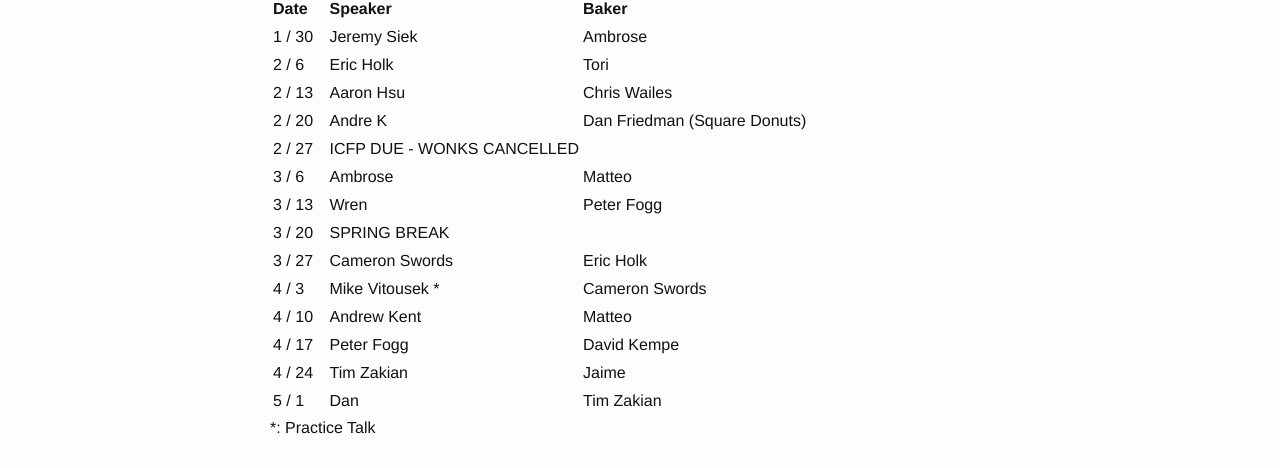
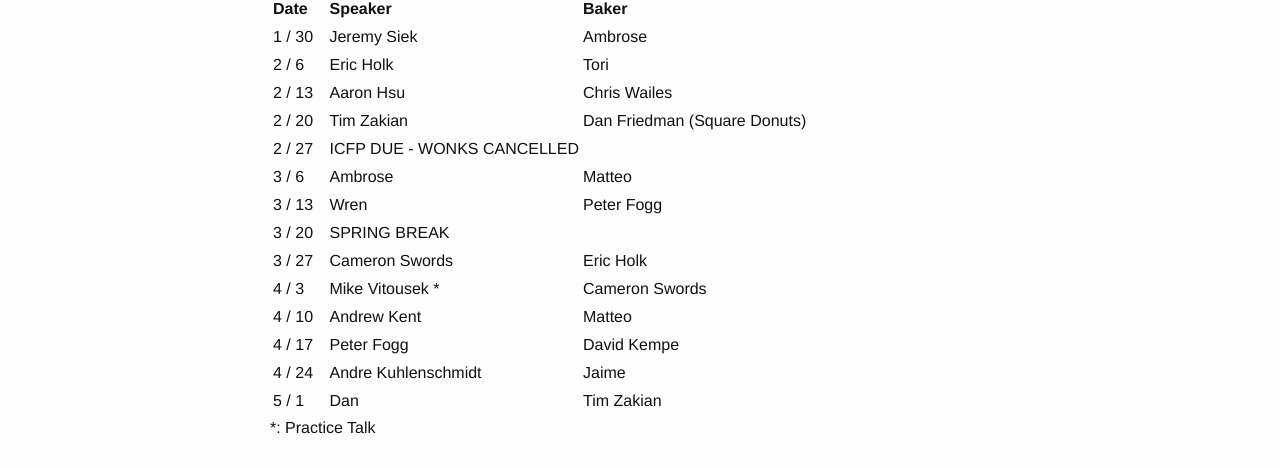
Before and after one commit to wonks/wonks.github.io, a Jekyll site: the page built from _posts/sp15/2015-01-23-organizational-meeting.markdown, in a window 1280 px wide. Shown: the part 410-878 px from the top of the page. Built offline with Jekyll 4.4.1, drawn with Linux system fonts in a browser that asks for light colours; Markdown is read by kramdown in place of the engine named in the settings.

Commit message:
Update 2015-01-23-organizational-meeting.markdown

```diff
--- a/_posts/sp15/2015-01-23-organizational-meeting.markdown
+++ b/_posts/sp15/2015-01-23-organizational-meeting.markdown
@@ -16,16 +16,16 @@ This week we'll be gathering to assign a schedule for this semester.
 | 1 / 30 | Jeremy Siek                 | Ambrose                        |
 | 2 /  6 | Eric Holk                   | Tori                           |
 | 2 / 13 | Aaron Hsu                   | Chris Wailes                   |
-| 2 / 20 | Andre K                     | Dan Friedman (Square Donuts)   |
-| 2 / 27 | ICFP DUE - WONKS CANCELLED  ||
+| 2 / 20 | Tim Zakian                  | Dan Friedman (Square Donuts)   |
+| 2 / 27 | ICFP DUE - WONKS CANCELLED  |                                |
 | 3 /  6 | Ambrose                     | Matteo                         |
 | 3 / 13 | Wren                        | Peter Fogg                     |
-| 3 / 20 | SPRING BREAK                ||
+| 3 / 20 | SPRING BREAK                |                                |
 | 3 / 27 | Cameron Swords              | Eric Holk                      |
 | 4 /  3 | Mike Vitousek *             | Cameron Swords                 |
 | 4 / 10 | Andrew Kent                 | Matteo                         |
 | 4 / 17 | Peter Fogg                  | David Kempe                    |
-| 4 / 24 | Tim Zakian                  | Jaime                          |
+| 4 / 24 | Andre Kuhlenschmidt         | Jaime                          |
 | 5 /  1 | Dan                         | Tim Zakian                     |
 
 *: Practice Talk
```
